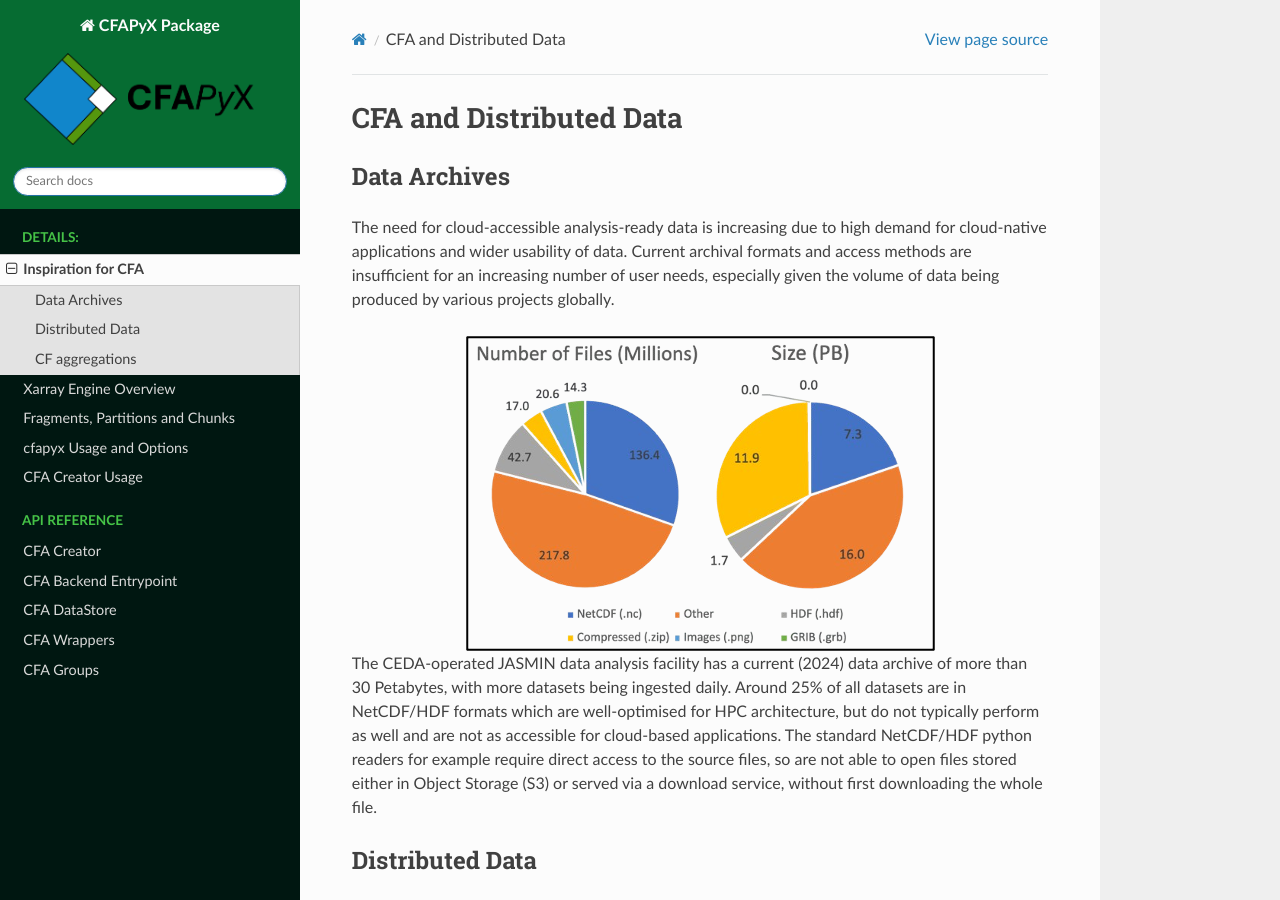
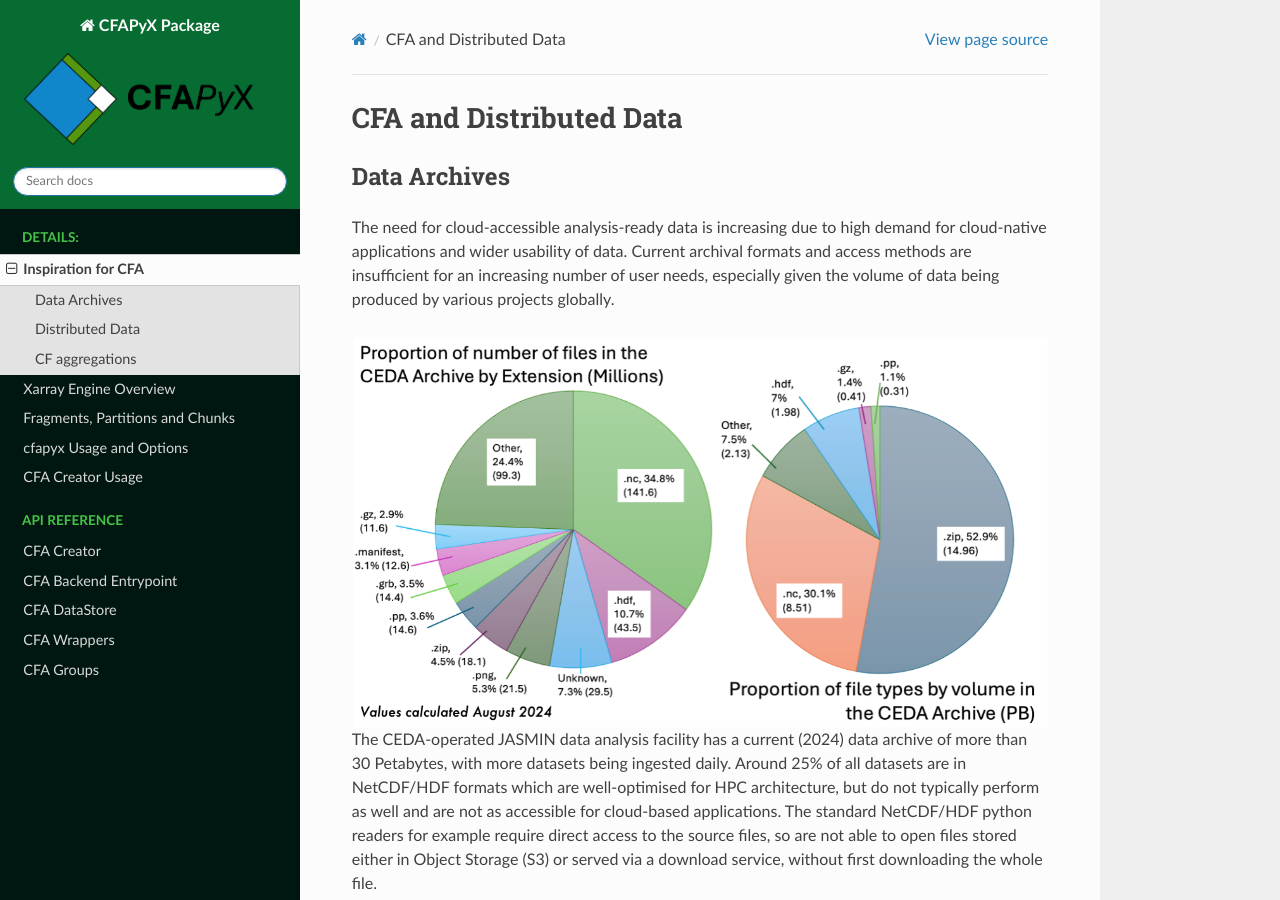
Before and after one commit to cedadev/CFAPyX, a Sphinx documentation site: the page built from docs/source/inspiration.rst, in a window 1280 px wide and 900 px high. Built offline with Sphinx 7.4.7 and the Read the Docs theme 3.1.0, drawn with Linux system fonts in a browser that asks for light colours.

Commit message:
Updated docs for inspiration, added new pie chart

```diff
--- a/docs/source/inspiration.rst
+++ b/docs/source/inspiration.rst
@@ -9,8 +9,8 @@ The need for cloud-accessible analysis-ready data is increasing due to high dema
 Current archival formats and access methods are insufficient for an increasing number of user needs, especially given the volume of data being
 produced by various projects globally.
 
-.. image:: _images/CedaArchive1123.png
-   :alt: Contents of the CEDA Archive circa November 2023.
+.. image:: _images/CedaArchive0824.png
+   :alt: Contents of the CEDA Archive circa August 2024.
    :align: center
 
 The CEDA-operated JASMIN data analysis facility has a current (2024) data archive of more than 30 Petabytes, with more datasets being ingested
```
Also changed, not shown: docs/source/_images/CedaArchive0824.png (added).
